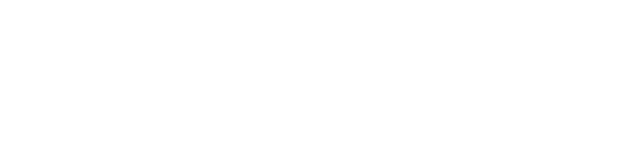
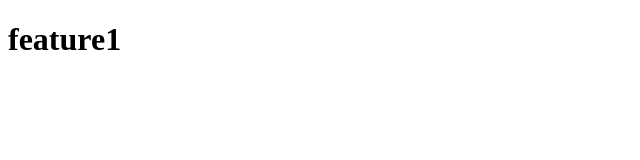
Before and after one commit to harshada006/hubs, a plain HTML site: page index.html in a window 1280 px wide. Shown: the whole page, without its empty margins (0-640 px from the left). Drawn offline with Linux system fonts and the light colour scheme.

Commit message:
feature1

```diff
--- a/index.html
+++ b/index.html
@@ -6,6 +6,8 @@
     <title>Document</title>
 </head>
 <body>
-
+    <h1>
+        feature1
+    </h1>
 </body>
 </html>
```
